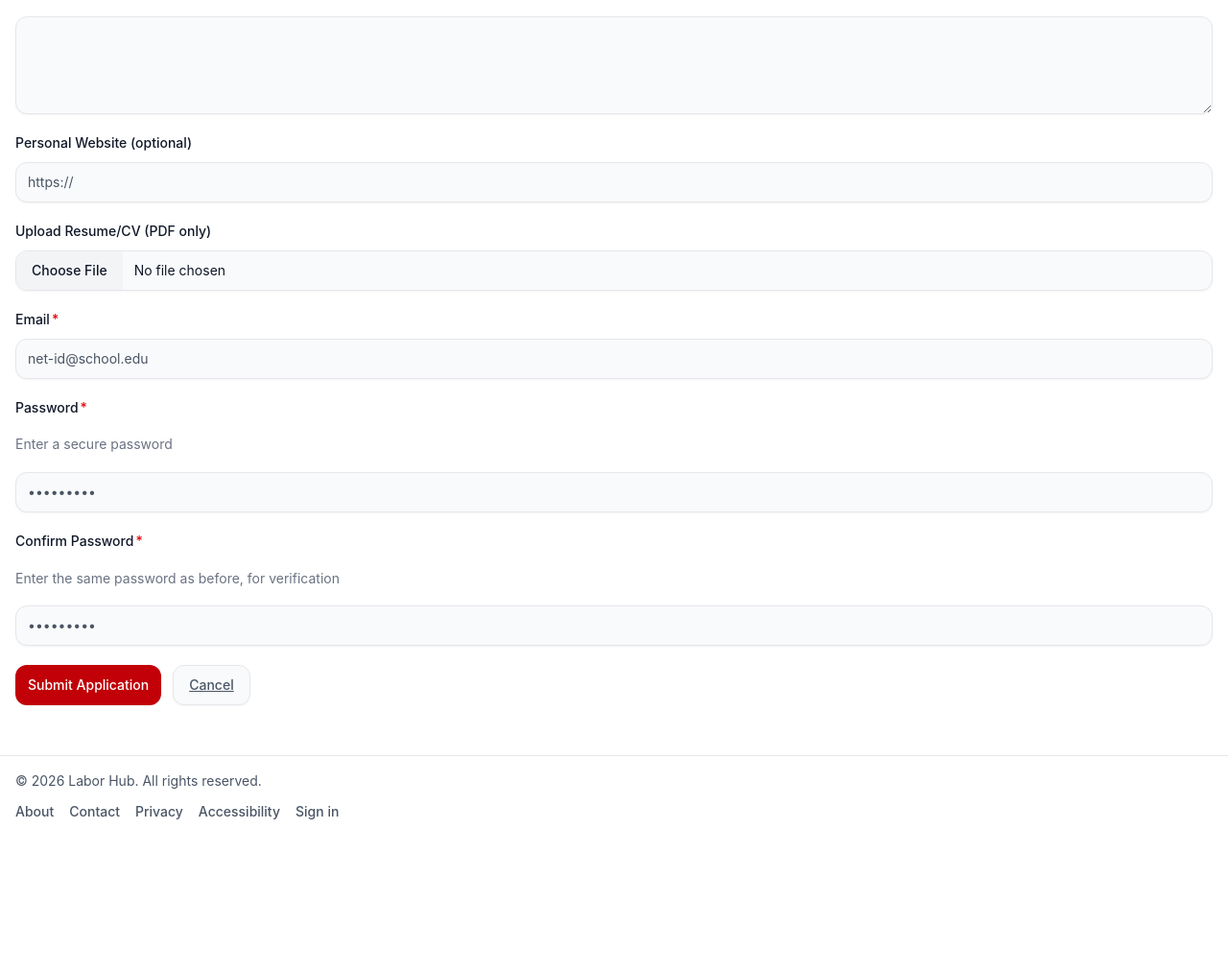
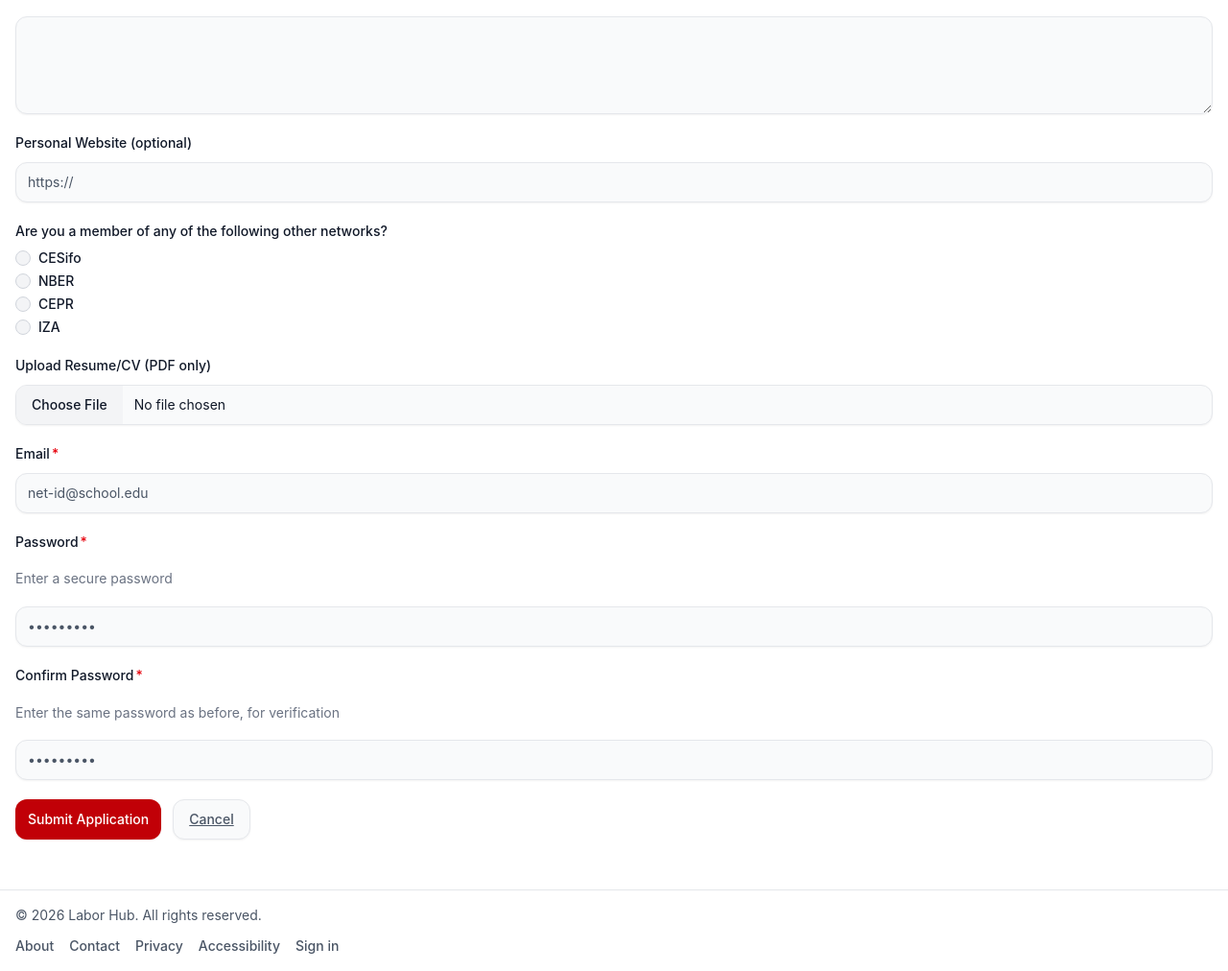
Before and after one commit to lmkmichelle/labor-hub-django, a Django app: page /accounts/apply/student/ in a window 1280 px wide. Shown: the part 968-1980 px from the top of the page at 96% size. Before the commit the page ends 1822 px from the top, so only its background shows below. Run offline with Django 5.2, Linux system fonts and the light colour scheme; data that the repository does not hold is empty; some libraries are stand-ins or nearby versions.

Commit message:
Application form: 'other networks' membership question
Adds an optional 'Are you a member of any of the following other
networks?' multi-checkbox (CESifo, NBER, CEPR, IZA) to the membership
application. Ticking one reveals a profile-URL field for it (reuses
conditional-field.js in its checkbox-group mode). Stored as a JSON list
on UserApplication for admin review only -- not copied to Profile, not
shown publicly. A URL for an unticked network is discarded.

Claude-Session: https://claude.ai/code/session_01QNVwcBPcQ379MznC4EuFrx

```diff
--- a/accounts/admin.py
+++ b/accounts/admin.py
@@ -83,13 +83,13 @@ class UserApplicationAdmin(admin.ModelAdmin):
 
     list_filter = ['status', 'role', 'applied_at']
     search_fields = ['email', 'first_name', 'last_name']
-    readonly_fields = ['applied_at', 'reviewed_at', 'reviewed_by', 'account_actions', 'resume']
+    readonly_fields = ['applied_at', 'reviewed_at', 'reviewed_by', 'account_actions', 'resume', 'other_networks']
     ordering = ['-applied_at']
 
     fieldsets = (
         ('Application Info', {
             'fields': ('email', 'first_name', 'last_name', 'role', 'position', 'department', 'university', 'university_name',
-                       'country_code', 'website', 'motivation', 'advisor')
+                       'country_code', 'website', 'other_networks', 'motivation', 'advisor')
         }),
         ('Review', {
             'fields': ('resume', 'admin_notes', 'account_actions', 'applied_at', 'reviewed_at', 'reviewed_by')
--- a/accounts/forms.py
+++ b/accounts/forms.py
@@ -4,7 +4,7 @@ from django import forms
 from django.contrib.auth.forms import AuthenticationForm
 from django.contrib.auth.hashers import make_password
 
-from core.constants import COUNTRY_CHOICES
+from core.constants import COUNTRY_CHOICES, OTHER_NETWORK_CHOICES
 from seminars.models import University
 
 from .models import Profile, CustomUser, UserApplication, ResearchPaper
@@ -84,6 +84,16 @@ class BaseApplicationForm(forms.ModelForm):
         widget=forms.TextInput(),
     )
 
+    other_networks = forms.MultipleChoiceField(
+        choices=OTHER_NETWORK_CHOICES,
+        required=False,
+        widget=forms.CheckboxSelectMultiple(attrs={
+            'class': 'w-4 h-4 text-brand bg-gray-100 border-gray-300 '
+                     'rounded focus:ring-brand focus:ring-2',
+        }),
+        label='Are you a member of any of the following other networks?',
+    )
+
     class Meta:
         model = UserApplication
         fields = (
@@ -106,9 +116,30 @@ class BaseApplicationForm(forms.ModelForm):
         # while the rendered <select> is narrowed by country via JS.
         self.fields['university'].queryset = University.objects.order_by('name')
 
+        # One URL field per network, shown by JS only when its box is ticked.
+        for code, _label in OTHER_NETWORK_CHOICES:
+            self.fields[f'network_url_{code.lower()}'] = forms.URLField(
+                required=False, label=f'{code} profile URL',
+            )
+
+    def clean(self):
+        cleaned = super().clean()
+        selected = cleaned.get('other_networks') or []
+        cleaned['other_networks_payload'] = [
+            {
+                'network': code,
+                'url': cleaned.get(f'network_url_{code.lower()}', '') or '',
+            }
+            for code, _label in OTHER_NETWORK_CHOICES
+            if code in selected
+        ]
+        return cleaned
+
     def save(self, commit=True):
         application = super().save(commit=False)
         application.password = make_password(self.cleaned_data["password1"])
+        application.other_networks = self.cleaned_data.get(
+            'other_networks_payload', [])
 
         if commit:
             application.save()
--- a/accounts/models.py
+++ b/accounts/models.py
@@ -190,6 +190,9 @@ class UserApplication(models.Model):
         blank=True
     )
     website = models.URLField(blank=True)
+    # [{"network": "NBER", "url": "..."}] -- declared networks, admin review
+    # only. Never copied to Profile, never shown publicly.
+    other_networks = models.JSONField(default=list, blank=True)
     resume = models.FileField(
         help_text="Please upload a copy of your resume. pdf or docx only.", blank=True, null=True
     )
--- a/core/constants.py
+++ b/core/constants.py
@@ -263,6 +263,15 @@ PAPER_COUNTRY_CHOICES = [
     (PAPER_COUNTRY_MULTINATIONAL, "Multinational"),
 ] + list(COUNTRY_CHOICES)
 
+# Other research networks an applicant may already belong to (membership
+# application, admin review only -- not shown publicly).
+OTHER_NETWORK_CHOICES = [
+    ("CESifo", "CESifo"),
+    ("NBER", "NBER"),
+    ("CEPR", "CEPR"),
+    ("IZA", "IZA"),
+]
+
 # Recommended labor-economics keywords. Single source of truth for the
 # controlled vocabulary used by the paper keyword field, the profile
 # research-interests field, and the Discussion Papers keyword filter.
--- a/templates/accounts/apply.html
+++ b/templates/accounts/apply.html
@@ -46,6 +46,37 @@
 
     {% render_field form.website label="Personal Website (optional)" placeholder="https://" %}
 
+    <div class="mb-5">
+        <span class="block mb-2 text-sm font-medium text-heading">{{ form.other_networks.label }}</span>
+        {% for checkbox in form.other_networks %}
+            <div class="flex items-center mb-1">
+                {{ checkbox.tag }}
+                <label for="{{ checkbox.id_for_label }}" class="ml-2 text-sm font-medium text-heading">{{ checkbox.choice_label }}</label>
+            </div>
+        {% endfor %}
+        {% if form.other_networks.errors %}
+            <p class="mt-2 text-sm text-red-600">{{ form.other_networks.errors.0 }}</p>
+        {% endif %}
+    </div>
+
+    {# Each reveals only when its network is ticked; see static/js/conditional-field.js #}
+    <div data-conditional-field data-when-checked-name="other_networks"
+         data-when-checked-value="CESifo" data-target="{{ form.network_url_cesifo.id_for_label }}">
+        {% render_field form.network_url_cesifo placeholder="https://" %}
+    </div>
+    <div data-conditional-field data-when-checked-name="other_networks"
+         data-when-checked-value="NBER" data-target="{{ form.network_url_nber.id_for_label }}">
+        {% render_field form.network_url_nber placeholder="https://" %}
+    </div>
+    <div data-conditional-field data-when-checked-name="other_networks"
+         data-when-checked-value="CEPR" data-target="{{ form.network_url_cepr.id_for_label }}">
+        {% render_field form.network_url_cepr placeholder="https://" %}
+    </div>
+    <div data-conditional-field data-when-checked-name="other_networks"
+         data-when-checked-value="IZA" data-target="{{ form.network_url_iza.id_for_label }}">
+        {% render_field form.network_url_iza placeholder="https://" %}
+    </div>
+
     {% render_field form.resume label="Upload Resume/CV (PDF only)" %}
 
     {% if form.research_papers %}
@@ -67,4 +98,5 @@
  </article>
 
 <script src="{% static 'js/university-picker.js' %}"></script>
+<script src="{% static 'js/conditional-field.js' %}"></script>
 {% endblock %}
```
Also changed, not shown: accounts/tests/test_forms.py (+37 -0 lines), accounts/tests/test_models.py (+7 -0 lines), accounts/tests/test_views.py (+8 -0 lines), accounts/migrations/0021_userapplication_other_networks.py (added).
